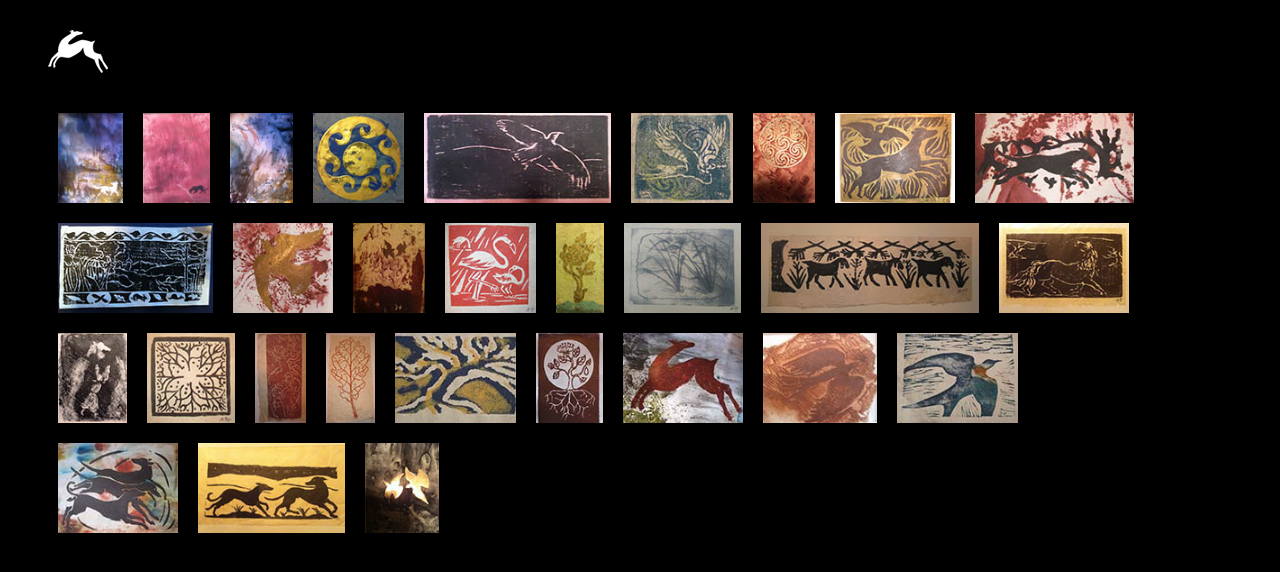
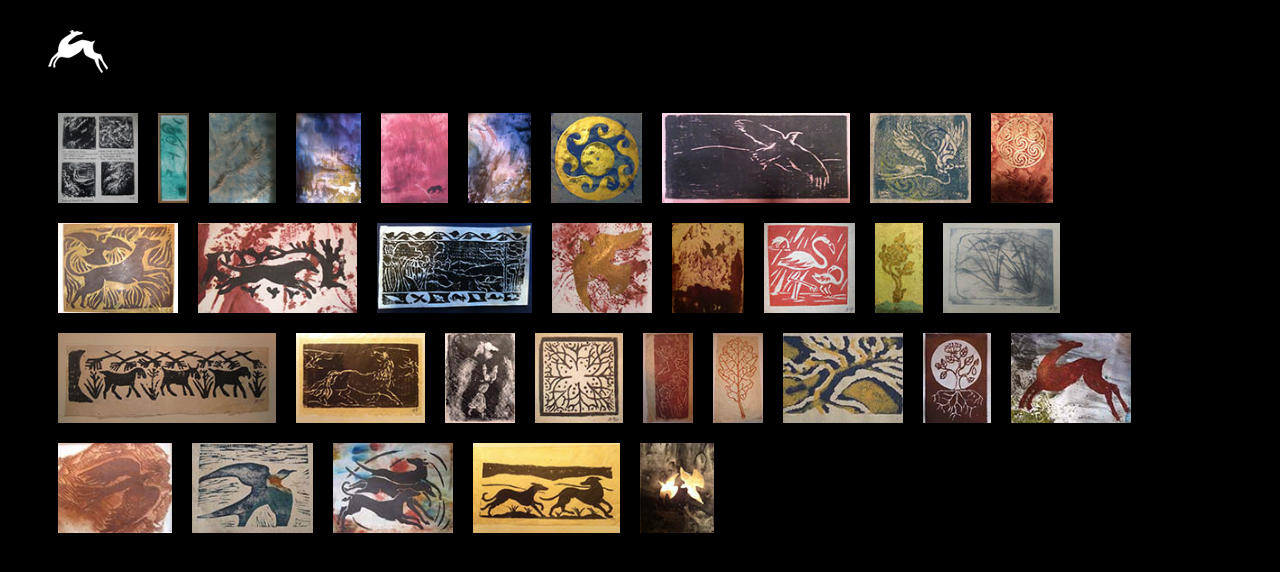
Before and after one commit to lukebarlow/carolynbarlow-com, a plain HTML site: page prints/index.html in a window 1280 px wide. Drawn offline with Linux system fonts and the light colour scheme.

Commit message:
prints update

```diff
--- a/prints/index.html
+++ b/prints/index.html
@@ -10,6 +10,9 @@
     <script>
 
     var images = [
+        'sea_surge.jpg',
+        'sep_2015.jpg',
+        'wick.jpg',
         'fox.jpg',
         'pink-dog.jpg',
         'divers.jpg',
```
Also changed, not shown: prints/images/sea_surge.jpg (added), prints/images/sep_2015.jpg (added), prints/images/wick.jpg (added), prints/thumbnails/sea_surge.jpg (added), prints/thumbnails/sep_2015.jpg (added), prints/thumbnails/wick.jpg (added).
